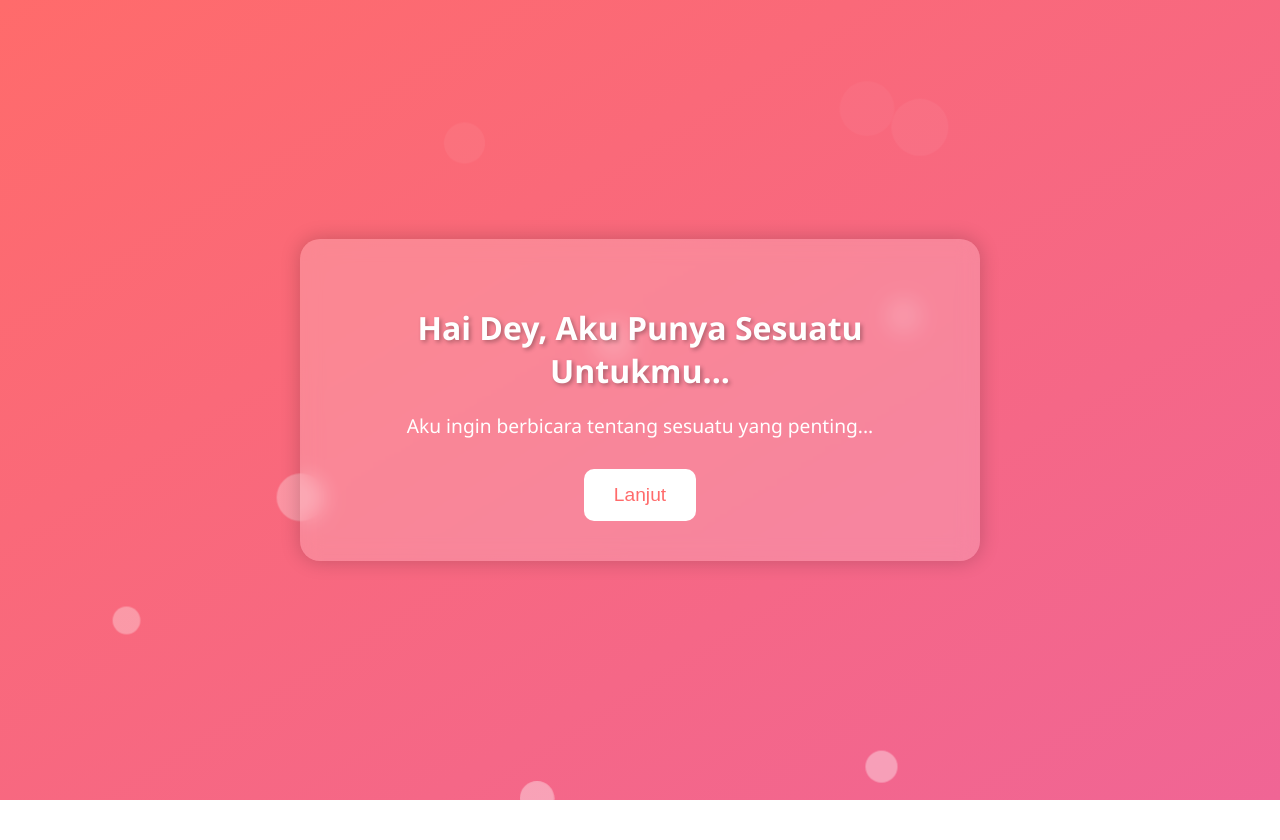
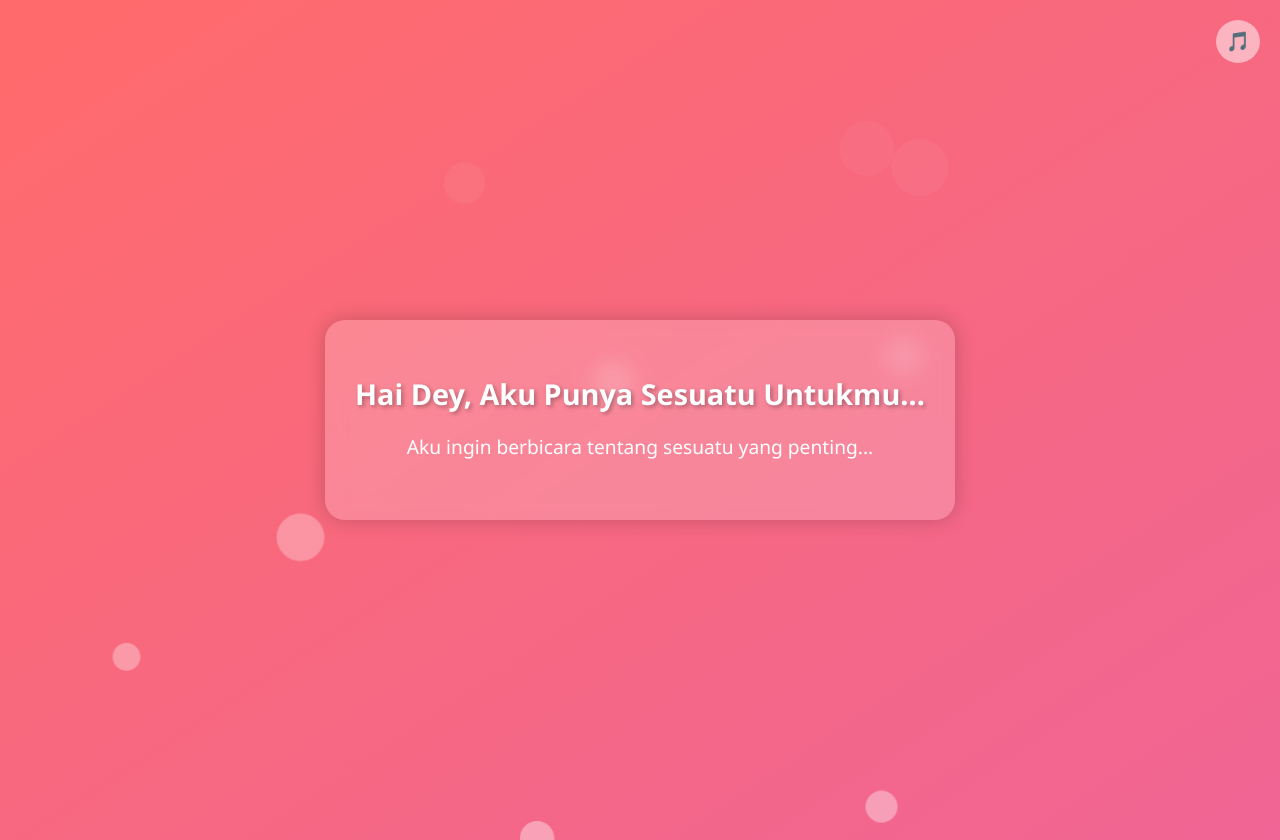
Before and after one commit to Guraisu/haidey, a plain HTML site: page index.html in a window 1280 px wide. Both pictures are taken after a click on the button "Lanjut". Before the commit the page ends 800 px from the top, so only its background shows below. Drawn offline with Linux system fonts and the light colour scheme.

Commit message:
Update index.html

```diff
--- a/index.html
+++ b/index.html
@@ -17,23 +17,22 @@
             align-items: center;
             min-height: 100vh;
             position: relative;
+            padding: 20px;
         }
         .container {
             background: rgba(255, 255, 255, 0.2);
-            padding: 40px;
+            padding: 30px;
             border-radius: 20px;
             box-shadow: 0px 0px 20px rgba(0, 0, 0, 0.2);
-            max-width: 600px;
-            margin: auto;
+            max-width: 90%;
             backdrop-filter: blur(10px);
             position: relative;
             z-index: 10;
         }
         h2 {
-            font-size: 2em;
+            font-size: 1.8em;
             margin-bottom: 20px;
             text-shadow: 2px 2px 4px rgba(0, 0, 0, 0.3);
-            white-space: normal;
             word-wrap: break-word;
         }
         p {
@@ -43,24 +42,22 @@
             animation: fadeIn 1s ease-in-out forwards;
         }
         button {
-            padding: 15px 30px;
+            padding: 10px 20px;
+            font-size: 1.2em;
             border: none;
-            background-color: #fff;
+            border-radius: 10px;
+            background-color: white;
             color: #ff6b6b;
-            font-size: 1.2em;
-            border-radius: 10px;
             cursor: pointer;
-            transition: transform 0.2s ease, box-shadow 0.2s ease;
+            transition: 0.3s;
         }
         button:hover {
-            transform: scale(1.05);
-            box-shadow: 0px 0px 10px rgba(0, 0, 0, 0.2);
+            background-color: #ffe0e0;
         }
         @keyframes fadeIn {
             from { opacity: 0; }
             to { opacity: 1; }
         }
-
         /* Animasi bubble */
         .background-bubbles {
             position: absolute;
@@ -85,19 +82,35 @@
             50% { transform: translateY(-50vh) scale(1.2); }
             100% { transform: translateY(-100vh) scale(1.5); opacity: 0; }
         }
+        /* Tombol musik */
+        .music-button {
+            position: absolute;
+            top: 20px;
+            right: 20px;
+            background: rgba(255, 255, 255, 0.5);
+            border: none;
+            padding: 10px;
+            border-radius: 50%;
+            cursor: pointer;
+        }
     </style>
 </head>
 <body>
+    <audio id="backgroundMusic" loop autoplay>
+        <source src="sound.mp3" type="audio/mpeg">
+        Your browser does not support the audio element.
+    </audio>
+    <button class="music-button" onclick="toggleMusic()">🎵</button>
+
     <div class="background-bubbles"></div>
     <div class="container">
         <h2>Hai Dey, Aku Punya Sesuatu Untukmu...</h2>
-        <p id="message">Klik tombol di bawah ini untuk membaca lebih lanjut.</p>
-        <button id="nextButton" onclick="showMessage()">Lanjut</button>
+        <p id="message">Aku ingin berbicara tentang sesuatu yang penting...</p>
+        <button id="startButton" onclick="startMessages()">Lanjut</button>
     </div>
 
     <script>
         let messages = [
-            "Aku ingin berbicara tentang sesuatu yang penting...",
             "Sebenarnya, ini sudah lama ada dalam pikiranku...",
             "Aku ingin lebih mengenalmu, karena kamu begitu spesial...",
             "Setiap kali kita berbicara, aku merasa sangat nyaman...",
@@ -105,7 +118,12 @@
         ];
         let index = 0;
         let messageElement = document.getElementById('message');
-        let buttonElement = document.getElementById('nextButton');
+        let startButton = document.getElementById('startButton');
+
+        function startMessages() {
+            startButton.style.display = 'none';
+            setTimeout(showMessage, 3000);
+        }
 
         function showMessage() {
             if (index < messages.length) {
@@ -114,11 +132,12 @@
                     messageElement.innerText = messages[index];
                     messageElement.style.opacity = 1;
                     index++;
-                    if (index === messages.length) {
-                        buttonElement.style.display = 'none';
+                    if (index < messages.length) {
+                        setTimeout(showMessage, 3000);
+                    } else {
                         setTimeout(() => {
                             alert("Itulah yang ingin aku sampaikan. Terima kasih telah membaca :)");
-                        }, 500);
+                        }, 3000);
                     }
                 }, 500);
             }
@@ -140,6 +159,23 @@
             }, 500);
         }
         createBubbles();
+
+        function toggleMusic() {
+            let music = document.getElementById('backgroundMusic');
+            if (music.paused) {
+                music.play();
+            } else {
+                music.pause();
+            }
+        }
+
+        // Memastikan musik diputar saat halaman dimuat
+        document.addEventListener('DOMContentLoaded', function() {
+            let music = document.getElementById('backgroundMusic');
+            music.play().catch(error => {
+                console.log("Autoplay was prevented. Please interact with the page to play the music.");
+            });
+        });
     </script>
 </body>
 </html>
```
